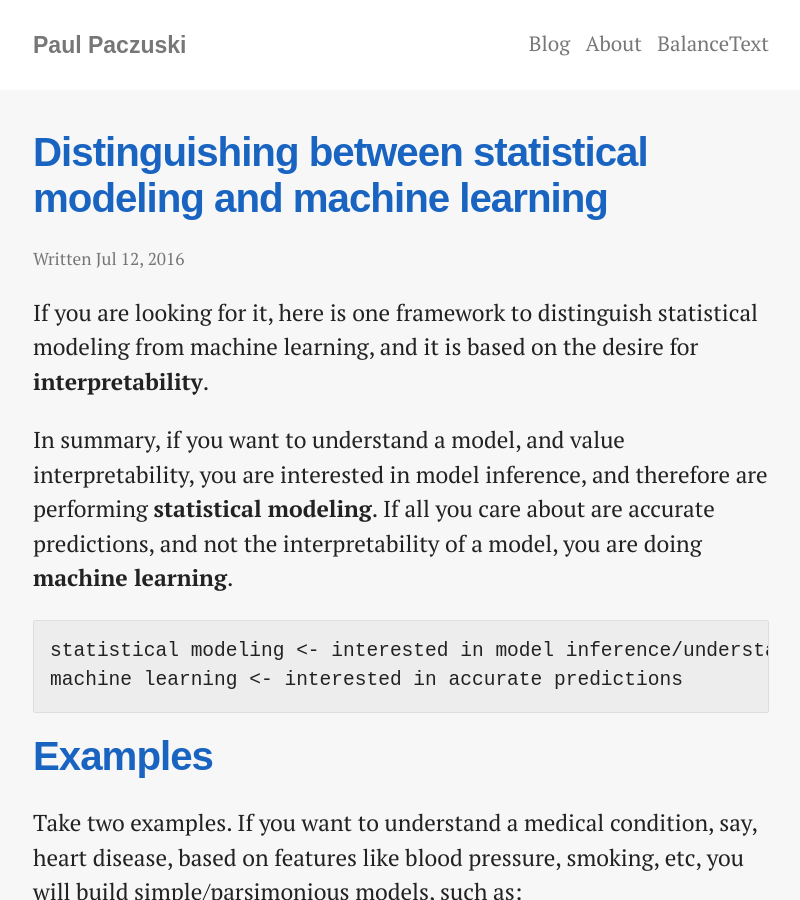
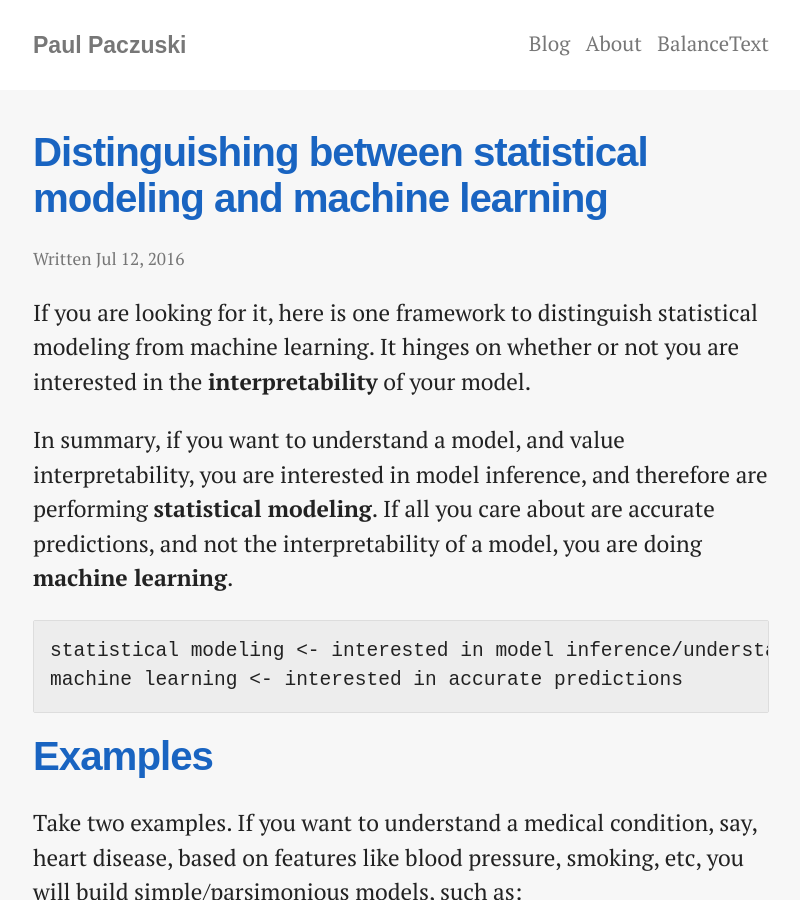
Before and after one commit to pavopax/pavopax.github.io, a Jekyll site: the page built from _posts/2016-07-12-statistical-modeling-vs-machine-learning.md, in a window 1280 px wide and 900 px high. Shown: the whole window, without its empty margins (239-1039 px from the left). Built offline with Jekyll 4.4.1, drawn with Linux system fonts in a browser that asks for light colours; nearby versions of some CDN libraries; library files that are not in the unit come from our copies.

Commit message:
[update] clarify intro to a blog post

```diff
--- a/_posts/2016-07-12-statistical-modeling-vs-machine-learning.md
+++ b/_posts/2016-07-12-statistical-modeling-vs-machine-learning.md
@@ -6,7 +6,8 @@ categories:
 ---
 
 If you are looking for it, here is one framework to distinguish statistical
-modeling from machine learning, and it is based on the desire for **interpretability**.
+modeling from machine learning. It hinges on whether or not you are interested
+in the **interpretability** of your model.
 
 In summary, if you want to understand a model, and value interpretability, you
 are interested in model inference, and therefore are performing **statistical
```
